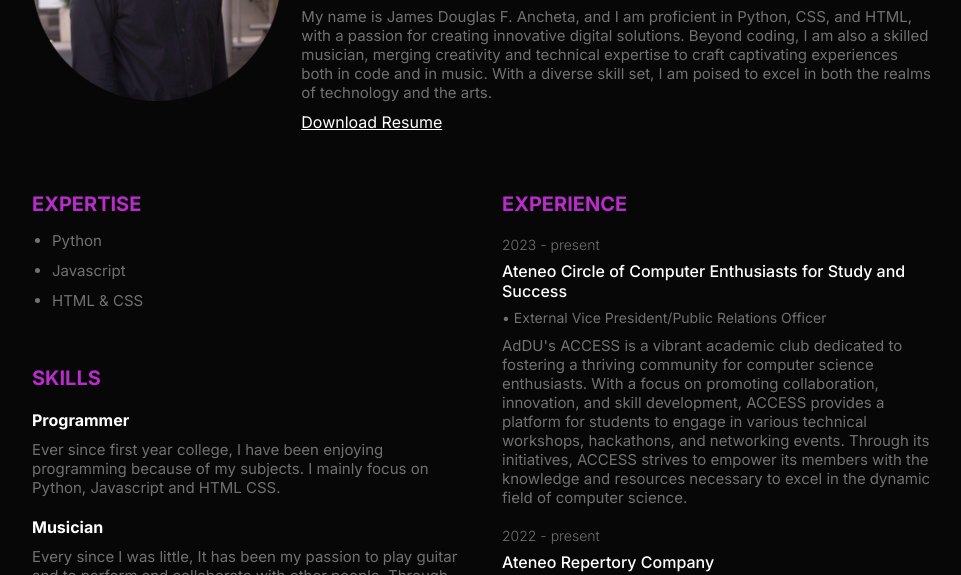
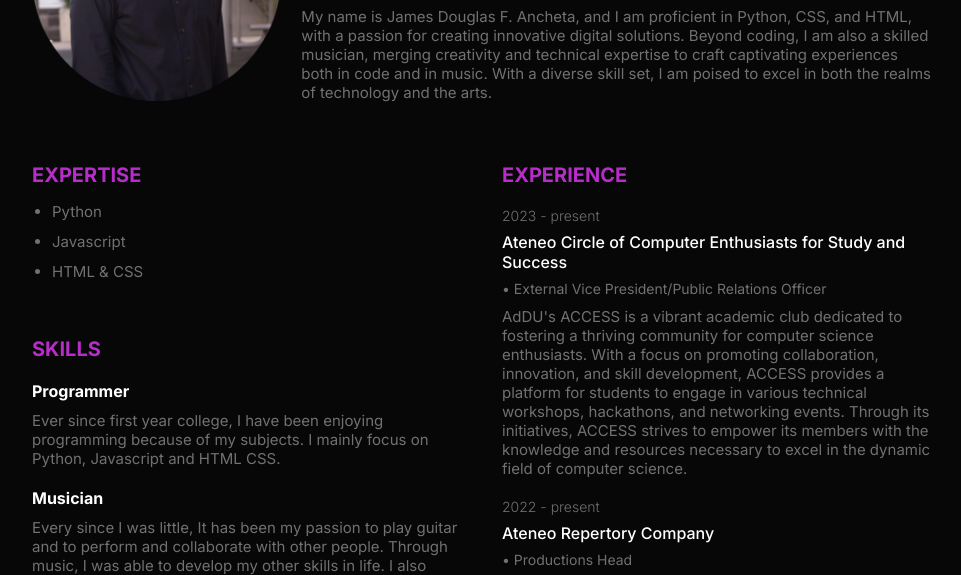
Before and after one commit to GrumblyIowa47/CV, a plain HTML site: page index.html in a window 1280 px wide. Shown: the part 198-773 px from the top of the page, without its empty margins (158-1119 px from the left). Drawn offline with nearby package versions, Linux system fonts and the light colour scheme.

Commit message:
second commit

```diff
--- a/index.html
+++ b/index.html
@@ -27,7 +27,7 @@
 
 My name is James Douglas F. Ancheta, and I am proficient in Python, CSS, and HTML, with a passion for creating innovative digital solutions. Beyond coding, I am also a skilled musician, merging creativity and technical expertise to craft captivating experiences both in code and in music. With a diverse skill set, I am poised to excel in both the realms of technology and the arts.
           </p>
-          <a class="downloadBtn" href="./cv.pdf" download="Resume.pdf">Download Resume</a>
+
         </div>
       </div>
     </div>
```
